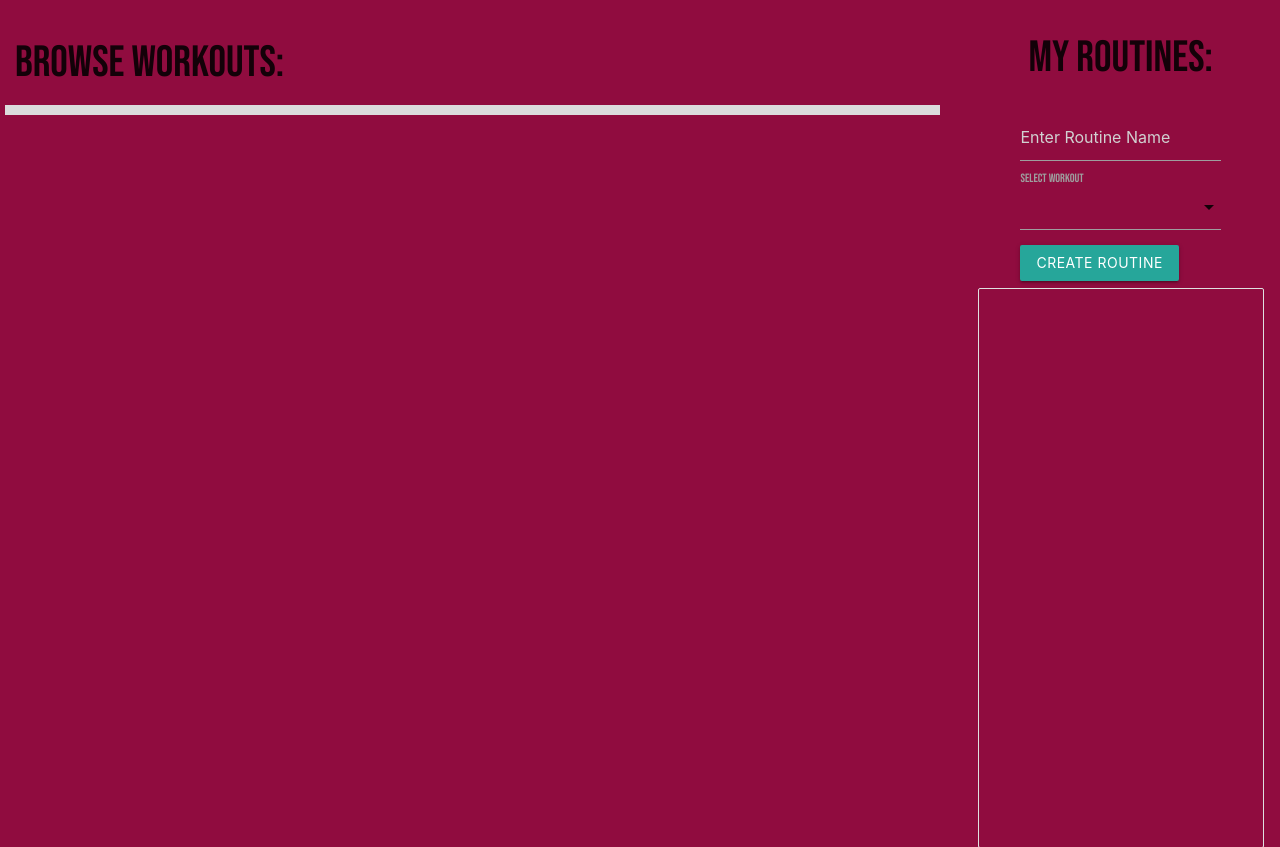
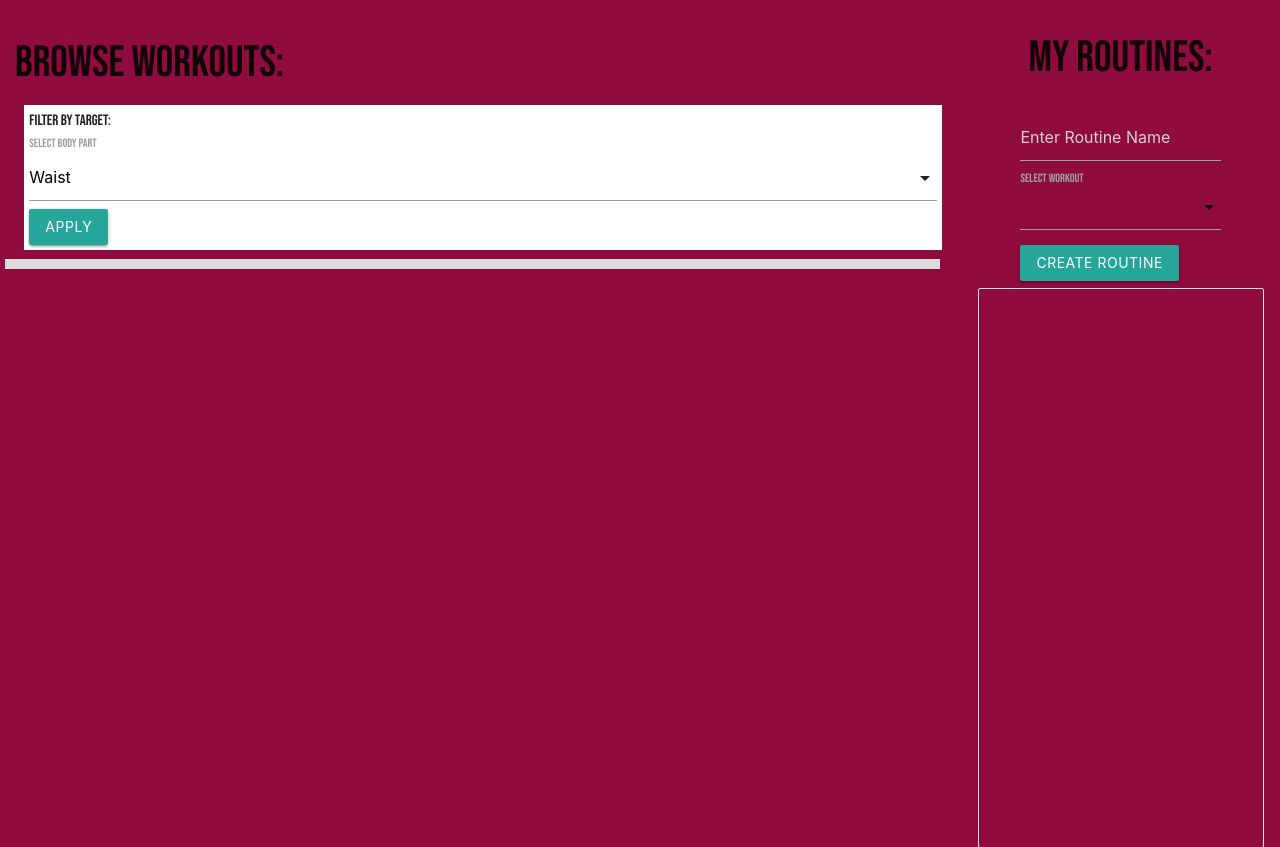
Before and after one commit to Neya1306/Workout-Remixer, a Flask app: page / in a window 1280 px wide. Shown: the top 847 px of the page. Run offline with Flask 3, Linux system fonts and the light colour scheme; data that the repository does not hold is empty.

Commit message:
Added filter

```diff
--- a/App/templates/index.html
+++ b/App/templates/index.html
@@ -10,6 +10,25 @@
 <main class="row" style="margin-left: 5px; margin-right: 0;">
   <section class="col s12 m9" style="overflow-y: auto; padding: 10px;">
     <h3>Browse Workouts:</h3>
+   <div class="filter" style="padding:5px; margin:1%; background-color:#FFFF;">
+      Filter By Target:
+      <form action="/filter" method="GET">
+        <label for="bodypart"> Select Body Part</label>
+          <select name="bodypart" style="overflow-y: auto;">
+              <option value="waist">Waist</option>
+              <option value="upper legs">Upper Legs</option>
+              <option value="back">Back</option>
+              <option value="lower legs">Lower Legs</option>
+              <option value="chest">Chest</option>
+              <option value="cardio">Cardio</option>
+              <option value="shoulders">Shoulders</option>
+              <option value="upper arms">Upper Arms</option>
+              <option value="lower arms">Lower Arms</option>
+          </select>
+          <input class="btn" type="submit" value="Apply">
+      </form>
+  </div>
+
     <div class="row" style="width: 100%; background-color: gainsboro; padding: 5px;">
       {% for workout in workouts %}
       <article class="col s12 m4">
--- a/App/views/index.py
+++ b/App/views/index.py
@@ -14,6 +14,13 @@ def index_page():
     routines = Routine.query.all()
     return render_template('index.html', workouts=workouts, routines = routines)
 
+@index_views.route('/filter', methods=['GET'])
+def get_target_workout():
+    bodypart = request.args.get('bodypart')
+    workouts = Workout.query.filter_by(bodypart=bodypart).all()
+    routines = Routine.query.all()
+    return render_template('index.html', workouts=workouts, routines=routines)
+
 
 @index_views.route('/init', methods=['GET'])
 def init():
```
